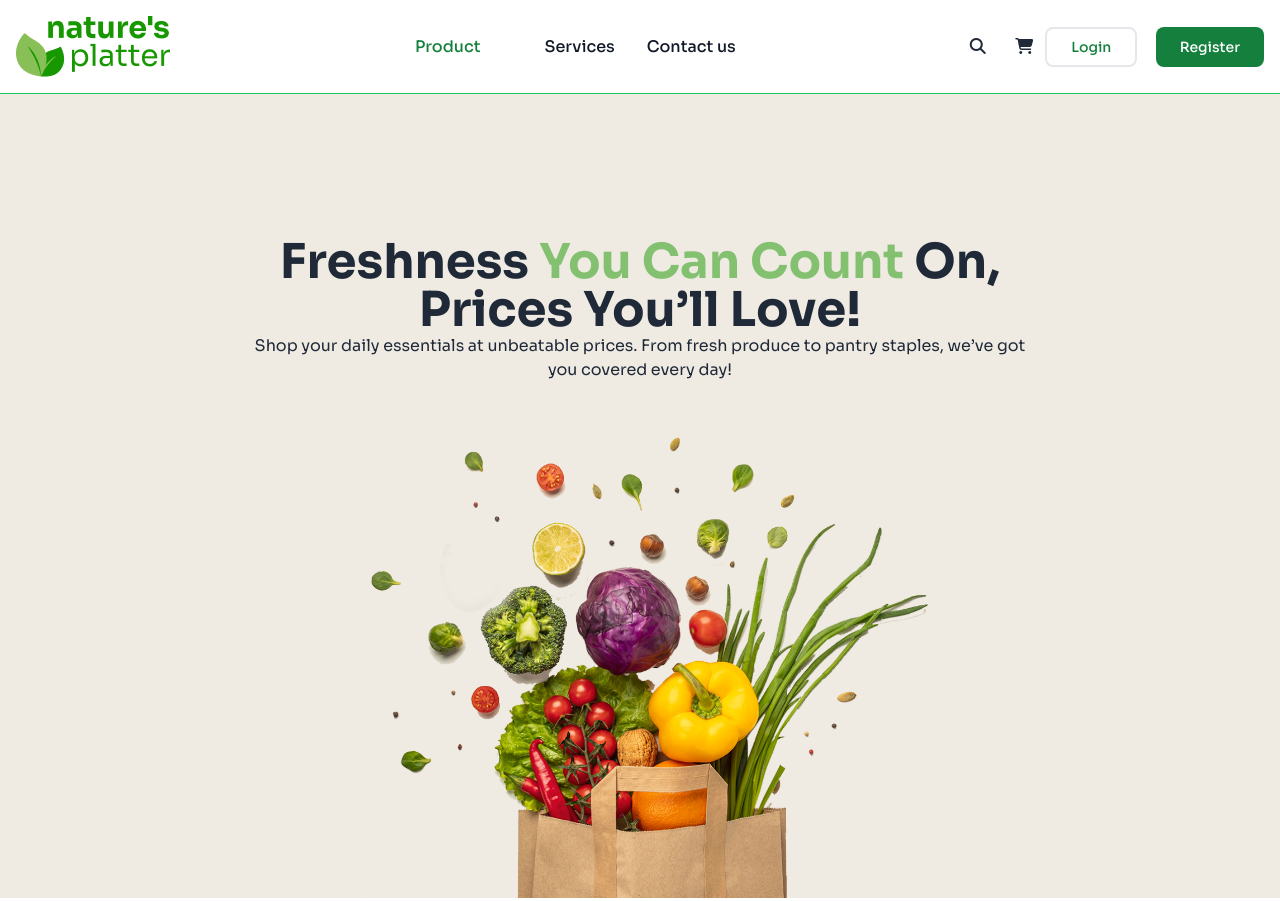
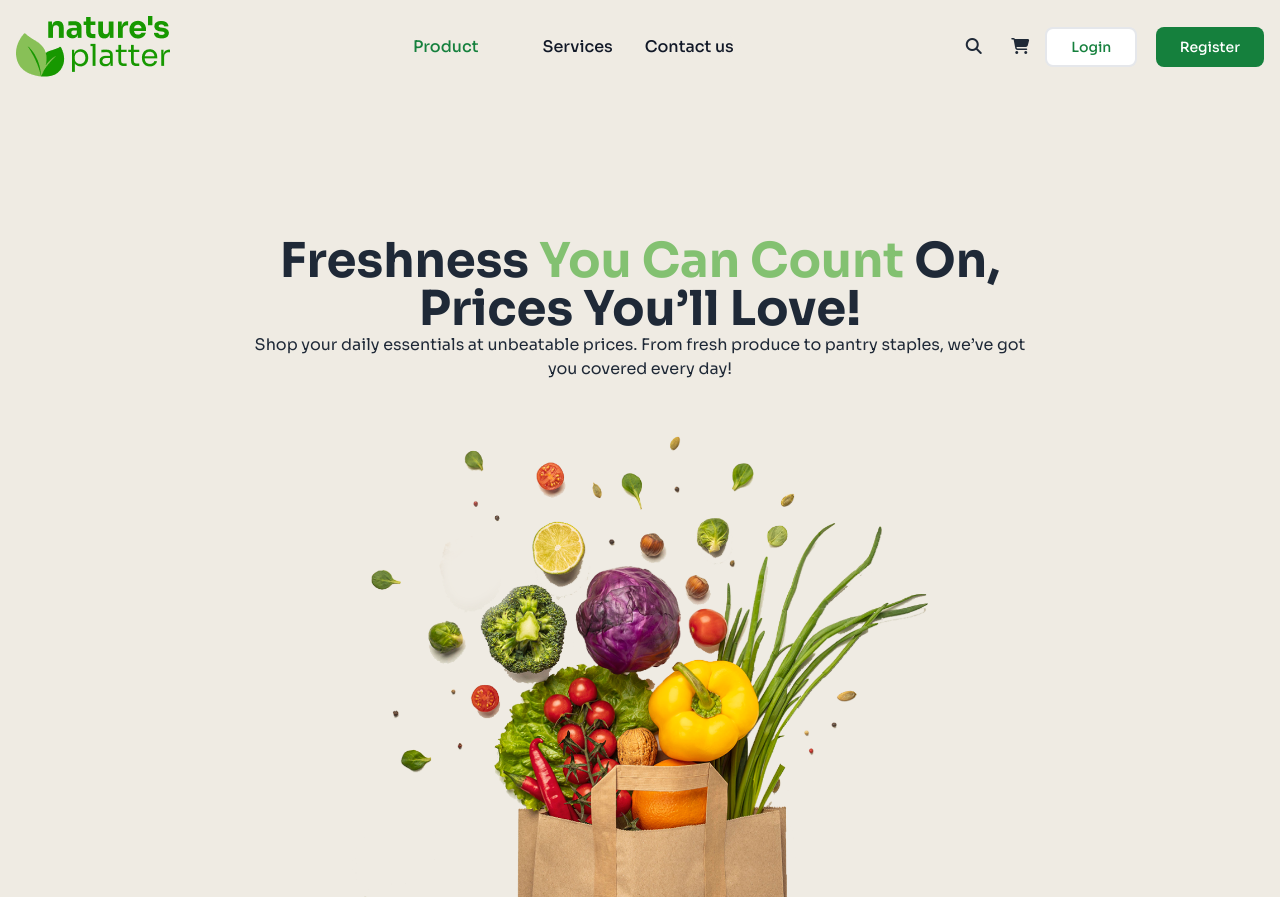
Before and after one commit to mdkamranhossain/assignment-3, a plain HTML site: page index.html in a window 1280 px wide. Shown: the top 901 px of the page. Drawn offline with nearby package versions, Linux system fonts and the light colour scheme.

Commit message:
problem fix

```diff
--- a/index.html
+++ b/index.html
@@ -40,7 +40,8 @@
 
     <!-- Header Section -->
     <header>
-      <nav class="bg-white  w-full z-10  top-0 start-0 border-0 md:border-b md:border-green-500 ">
+      <nav class="bg-sec  w-full z-10  top-0 start-0">
+
         <div class="max-w-screen-xl flex flex-wrap items-center justify-between mx-auto p-4">
         <a href="#" class="flex items-center space-x-3">
             <img src="images/logo-header.png" class="hidden lg:block" alt="">
@@ -49,14 +50,14 @@
 
         <div class="flex md:order-2 space-x-3 md:space-x-0">
 
-          <div class="space-x-3 mr-3 flex items-center hidden lg:block pt-2">
+          <div class="space-x-3 mr-4 flex items-center hidden lg:block pt-2">
             <a href=""><i class="fa-classic fa-solid fa-magnifying-glass fa-fw"></i></a>
             <a href=""><i class="fa-solid fa-cart-shopping"></i></a>
           </div>
 
             <button type="button" class="hidden lg:block text-green-700 bg-white hover:bg-green-800 focus:ring-4 focus:outline-none focus:ring-blue-300 font-medium rounded-lg text-sm px-6 py-2 text-center border-2 hover:text-white">Login</button>
             &nbsp; &nbsp; &nbsp;
-            <button type="button" class="hidden lg:block text-white bg-green-700 hover:bg-green-800 focus:ring-4 focus:outline-none focus:ring-blue-300 font-medium rounded-lg text-sm px-6 py-2 text-center">Register</button>
+            <button class="hidden lg:block text-white bg-green-700 hover:bg-green-800 focus:ring-4 focus:outline-none focus:ring-blue-300 font-medium rounded-lg text-sm px-6 py-2 text-center">Register</button>
 
           <div class="lg:hidden">
             <svg class="w-5 h-5" aria-hidden="true" xmlns="http://www.w3.org/2000/svg" fill="none" viewBox="0 0 17 14">
@@ -67,7 +68,7 @@
         </div>
 
         <div class="items-center justify-between hidden w-full md:flex md:w-auto md:order-1">
-          <ul class="flex flex-col p-4 md:p-0 mt-4 font-medium border border-gray-100 rounded-lg bg-gray-50 md:space-x-8 md:flex-row md:mt-0 md:border-0 md:bg-white ">
+          <ul class="flex flex-col p-4 md:p-0 mt-4 font-medium border border-gray-100 rounded-lg bg-sec md:space-x-8 md:flex-row md:mt-0 md:border-0">
             <li>
               <a href="#" class="block py-2 px-3 text-white bg-green-700 rounded-sm md:bg-transparent md:text-green-700 md:p-0 md:dark:text-blue-500" aria-current="page">Product</a>
             </li>
@@ -81,6 +82,7 @@
           </ul>
         </div>
         </div>
+        <div class="h-[2px] w-full bg-green-600 lg:hidden"></div>
       </nav>
 
         <!-- Hero section -->
```
